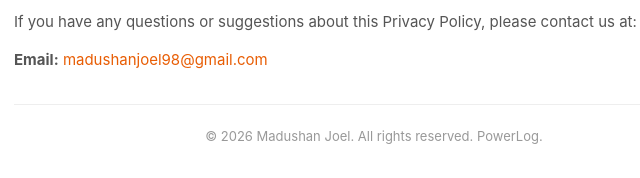
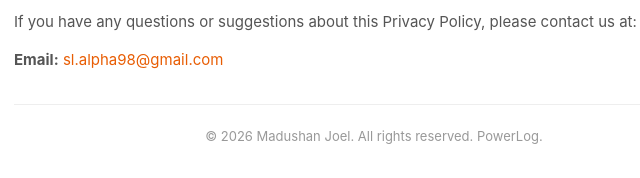
Before and after one commit to alphaSL-hub/powerlogprivacy, a plain HTML site: page index.html in a window 1280 px wide. Shown: the part 3107-3285 px from the top of the page, 266-906 px from the left. Drawn offline with Linux system fonts and the light colour scheme.

Commit message:
Update index.html

```diff
--- a/index.html
+++ b/index.html
@@ -197,7 +197,7 @@
 
         <h2>11. Contact Us</h2>
         <p>If you have any questions or suggestions about this Privacy Policy, please contact us at:</p>
-        <p><strong>Email:</strong> <a href="mailto:madushanjoel98@gmail.com">madushanjoel98@gmail.com</a></p>
+        <p><strong>Email:</strong> <a href="mailto:sl.alpha98@gmail.com">sl.alpha98@gmail.com</a></p>
 
         <footer>
             &copy; 2026 Madushan Joel. All rights reserved. PowerLog.
```
